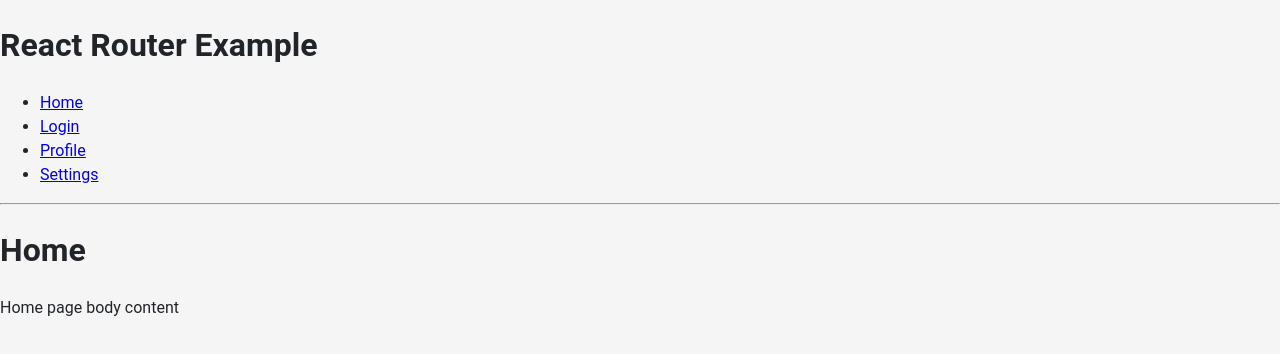
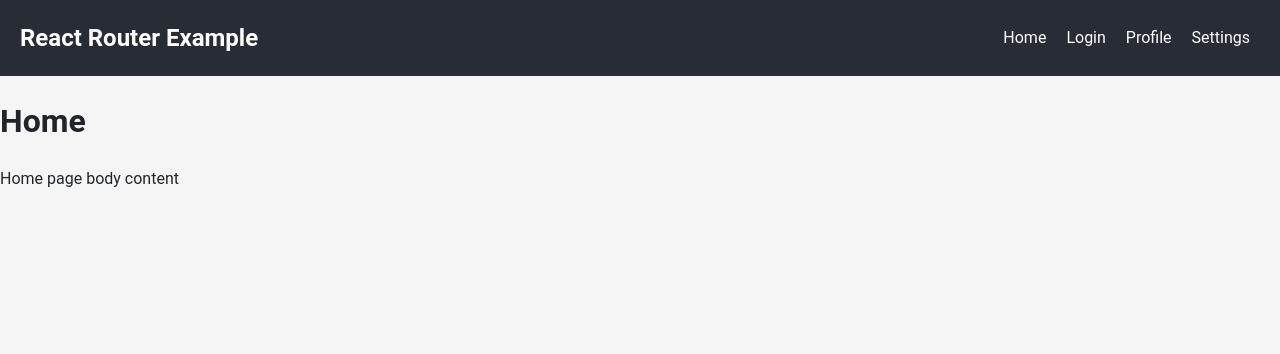
Before and after one commit to lin-cadez/ChatApp, a React (Create React App) app in the folder client/: page / in a window 1280 px wide. Shown: the top 354 px of the page. Built offline with nearby package versions, Linux system fonts and the light colour scheme.

Commit message:
moj design

```diff
--- a/client/src/App.css
+++ b/client/src/App.css
@@ -32,7 +32,31 @@
   from {
     transform: rotate(0deg);
   }
+
   to {
     transform: rotate(360deg);
   }
 }
+
+nav {
+  display: flex;
+  justify-content: space-between;
+  align-items: center;
+  padding: 0 20px;
+  background-color: #282c34;
+  color: white;
+}
+
+nav ul {
+  display: flex;
+  list-style: none;
+}
+
+nav ul li {
+  margin: 0 10px;
+}
+
+nav ul li a {
+  color: white;
+  text-decoration: none;
+}
--- a/client/src/App.js
+++ b/client/src/App.js
@@ -3,13 +3,13 @@
 import Home from "./components/Home/home";
 import Login from "./components/Login/login";
 import Profile from "./components/Profile/profile";
-import Settings from "./components/Settings/settings"
+import Settings from "./components/Settings/settings";
 import "./App.css";
 
 const App = () => {
 	return (
 		<Router>
-			<div>
+			<nav>
 				<h1>React Router Example</h1>
 				<ul>
 					<li>
@@ -25,7 +25,7 @@
 						<Link to="/settings">Settings</Link>
 					</li>
 				</ul>
-				<hr />
+			</nav>
 
 			<Routes>
 				<Route path="/" element={<Home />} />
@@ -33,7 +33,6 @@
 				<Route path="/profile" element={<Profile />} />
 				<Route path="/settings" element={<Settings />} />
 			</Routes>
-			</div>
 		</Router>
 	);
 };
```
Also changed, not shown: 1 other file (tests, documents, lock files or other folders). Lines whose indentation alone changed are shown as unchanged.
